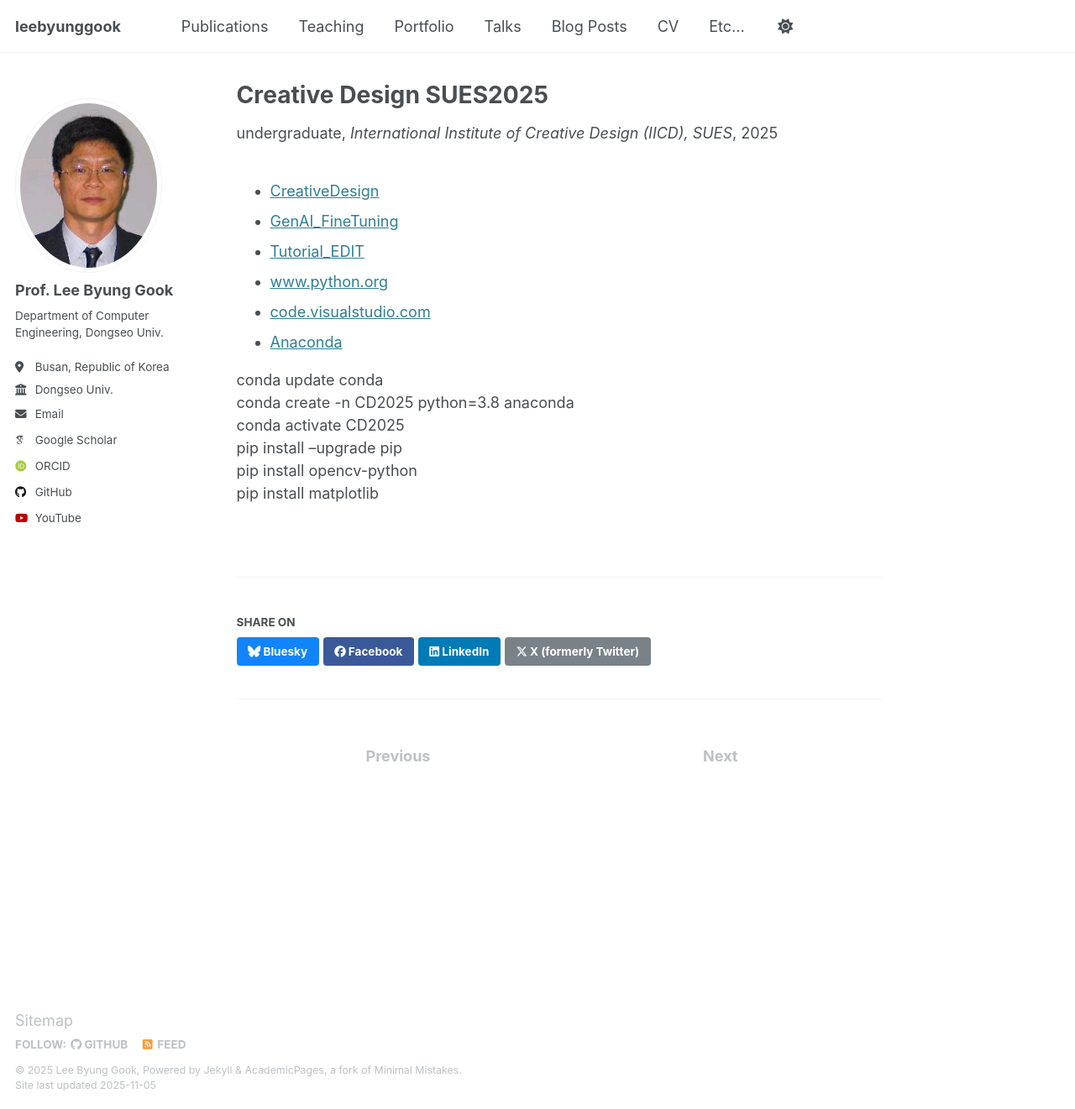
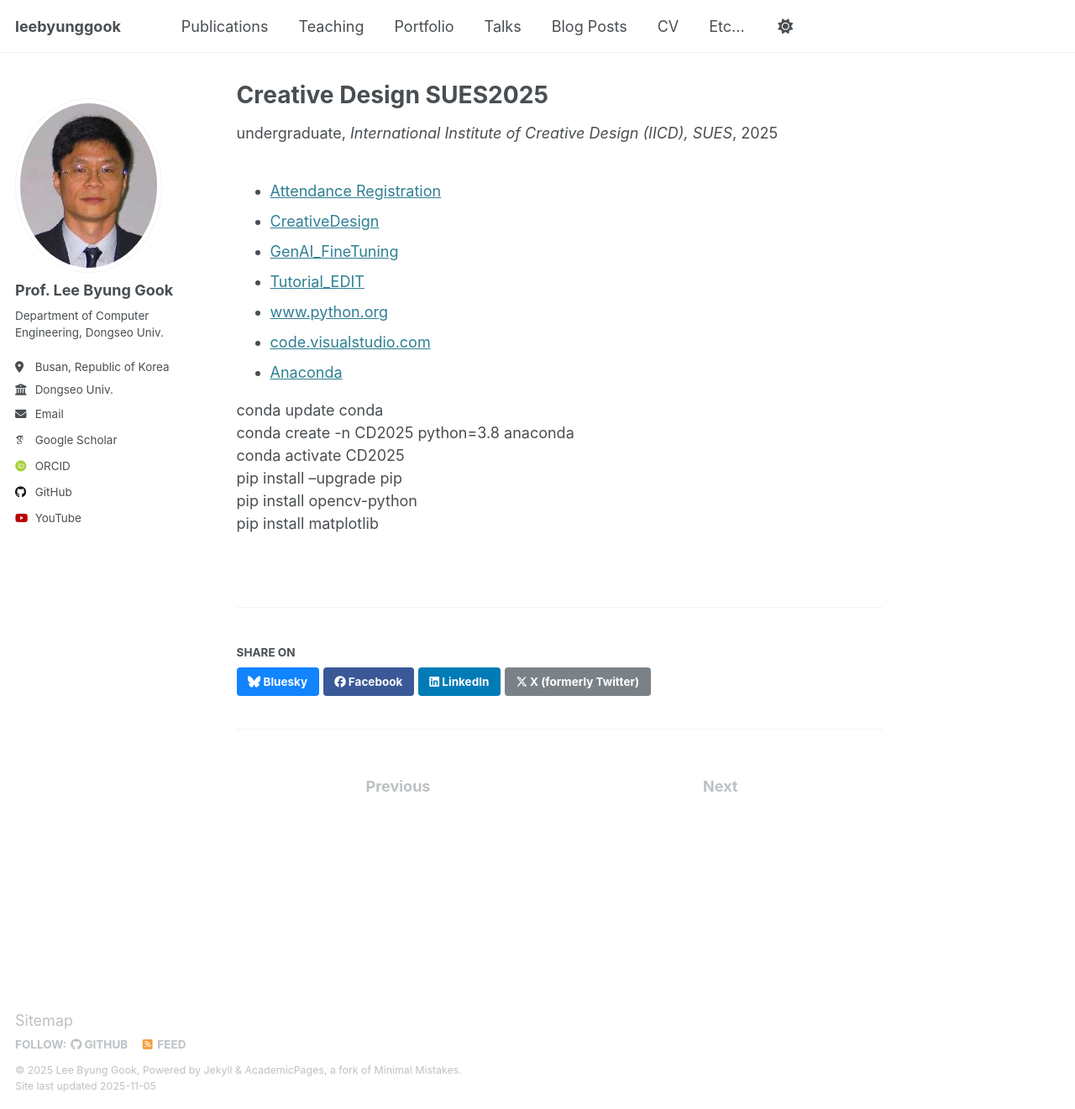
Before and after one commit to leebyunggook/leebyunggook.github.io, a Jekyll site: the page built from _teaching/2025-autumn-teaching-5.md, in a window 1280 px wide and 1321 px high. Shown: the whole window at 84% size. Built offline with Jekyll 4.4.1, drawn with Linux system fonts in a browser that asks for light colours; some web fonts are replaced.

Commit message:
Update 2025-autumn-teaching-5.md

```diff
--- a/_teaching/2025-autumn-teaching-5.md
+++ b/_teaching/2025-autumn-teaching-5.md
@@ -8,6 +8,7 @@ date: 2025-11-04
 location: "Shanghai, China"
 ---
 
+* [Attendance Registration](https://f.kdocs.cn/g/y6LVPOIn/)
 * [CreativeDesign](./../files/CreativeDesign.pdf)
 * [GenAI_FineTuning](./../files/GenAIFineTuning.pdf)
 * [Tutorial_EDIT](./../files/Tutorial_EDIT.pdf)
```
